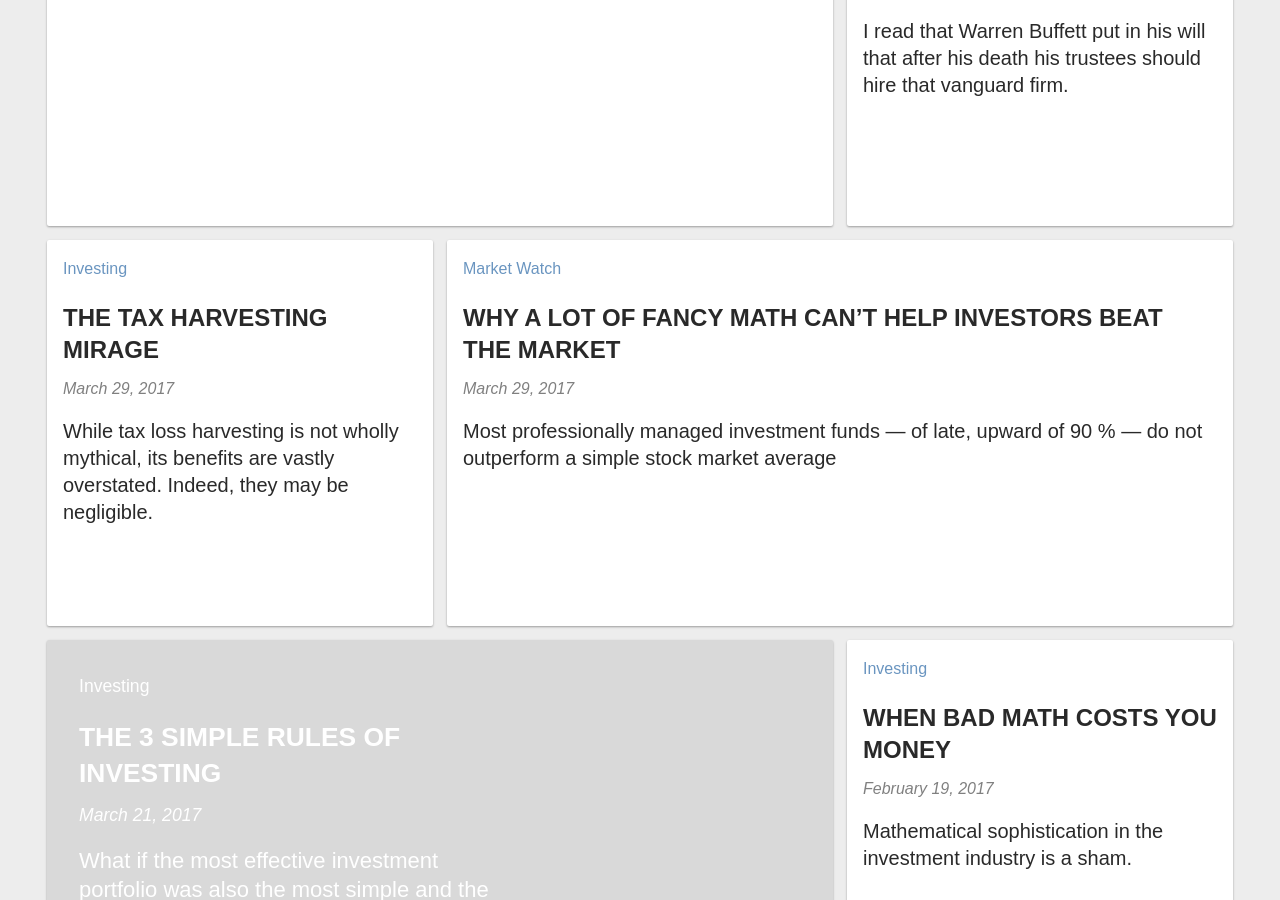
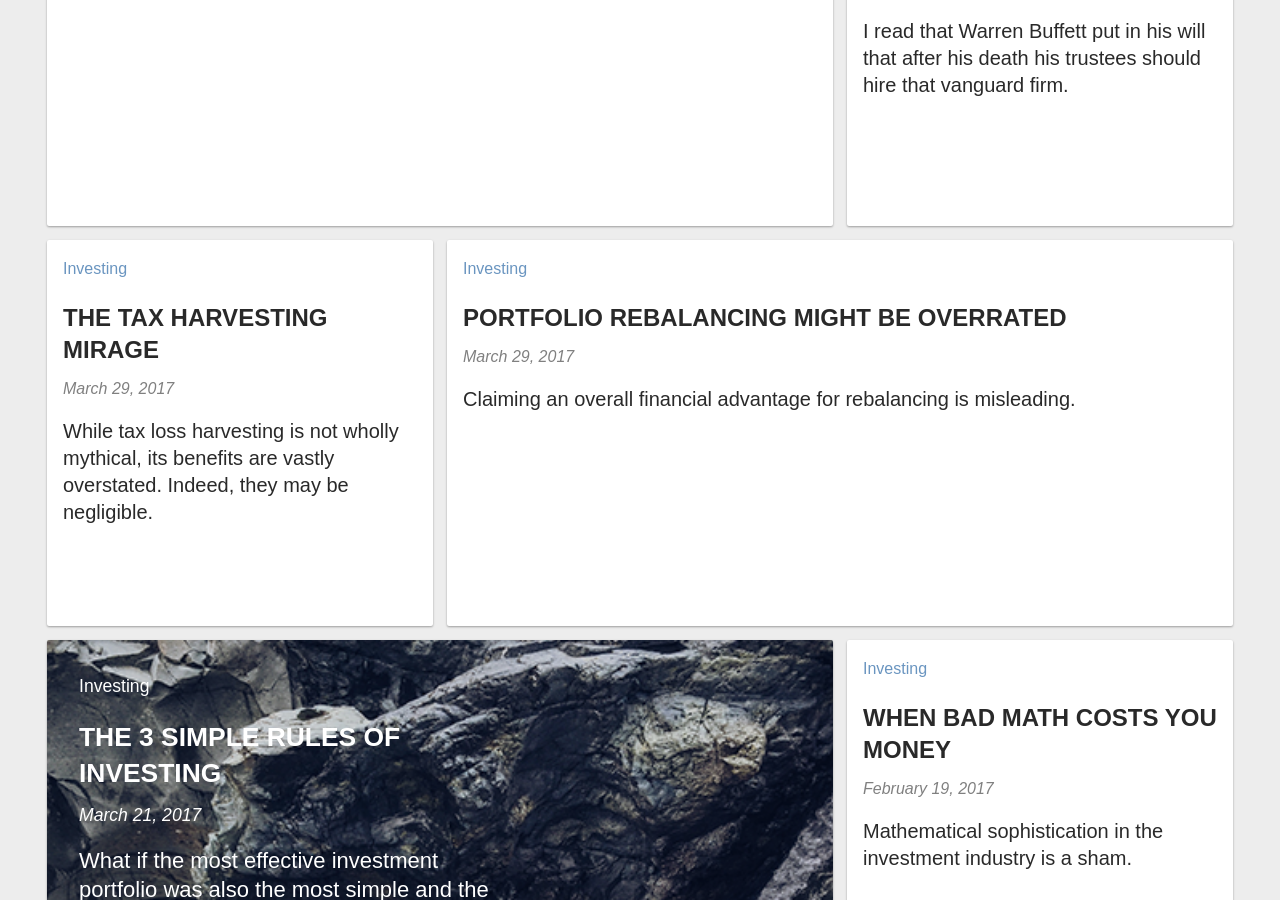
Before and after one commit to plynty/compendiumfinance, a Jekyll site: the page built from index.md, in a window 1280 px wide and 900 px high, scrolled down 759 px. Built offline with Jekyll 4.4.1, drawn with Linux system fonts in a browser that asks for light colours; nearby versions of some CDN libraries; some web fonts are replaced.

Commit message:
Updated 500 and 1 other file

```diff
--- a/_articles/why-a-lot-of-fancy-math-cant-help-investors-beat-the-market.markdown
+++ b/_articles/why-a-lot-of-fancy-math-cant-help-investors-beat-the-market.markdown
@@ -1,11 +1,11 @@
 ---
-title: Why a lot of fancy math can’t help investors beat the market
+title: PORTFOLIO REBALANCING MIGHT BE OVERRATED
 date: 2017-03-29 10:11:00 Z
 categories:
-- Market Watch
+- Investing
+- Wall Street Myths
+source: external
 author: Michael Edesess
-lead: Most professionally managed investment funds — of late, upward of 90 % — do
-  not outperform a simple stock market average
-link: http://www.marketwatch.com/story/why-a-lot-of-fancy-math-cant-help-investors-beat-the-market-2017-03-15
-source: external
+lead: Claiming an overall financial advantage for rebalancing is misleading.
+link: https://www.wsj.com/articles/portfolio-rebalancing-might-be-overrated-1483931101
 ---
```
Also changed, not shown: _uploads/500.png (added).
